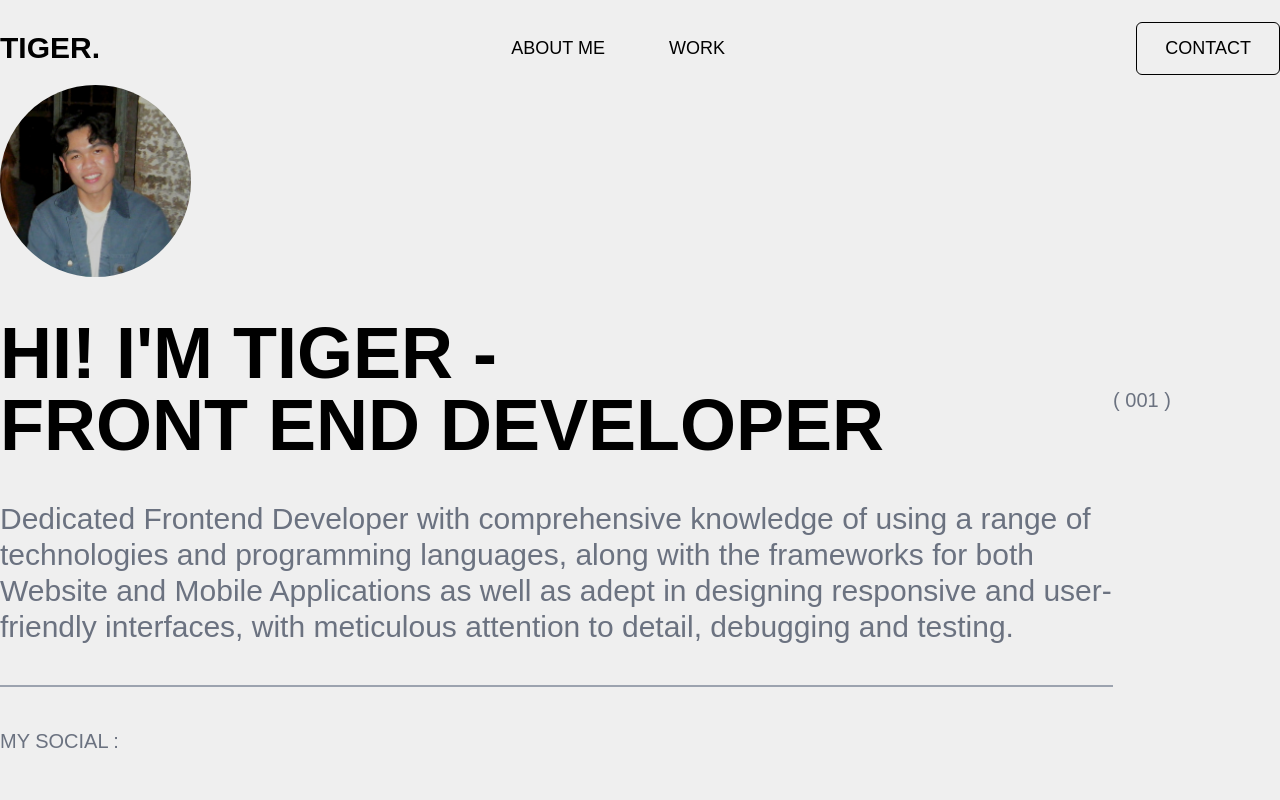
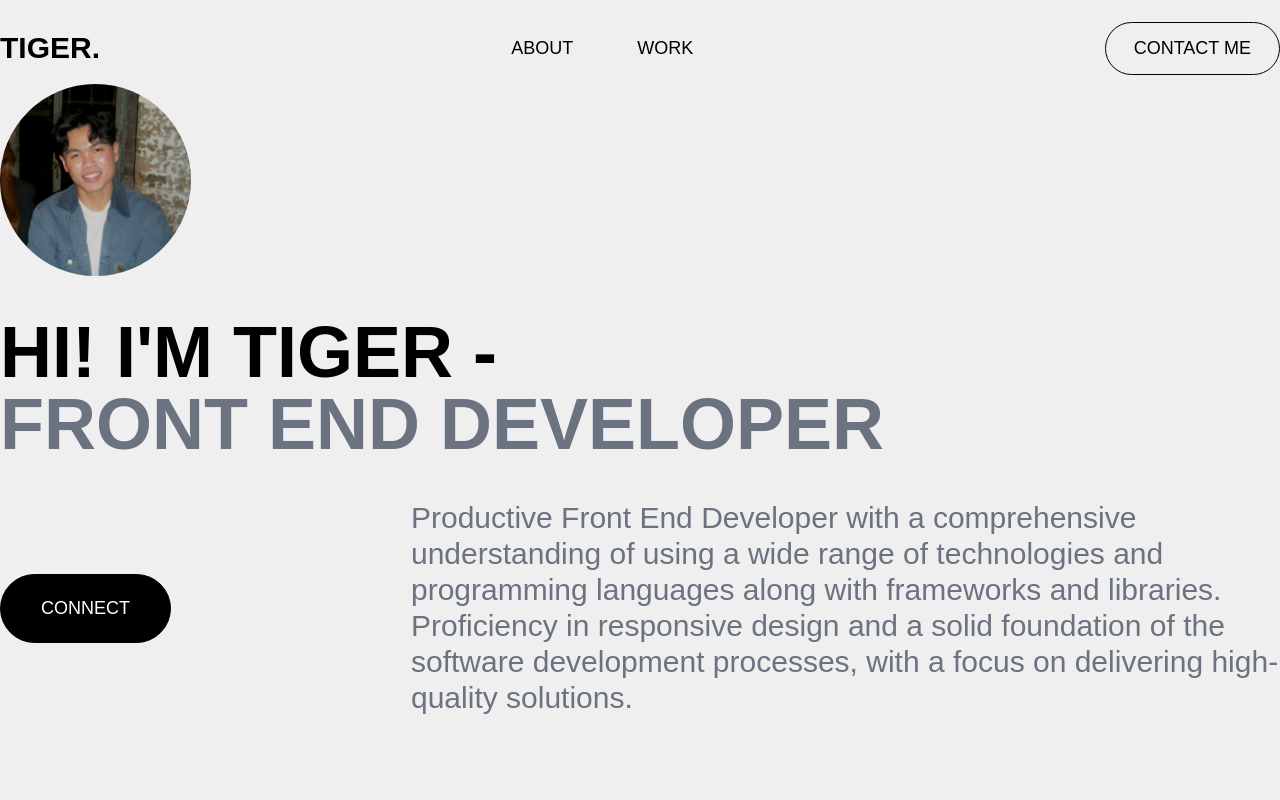
Before and after one commit to ttigerr/portfolio-project, a React (Create React App) app: page / in a window 1280 px wide. Shown: the top 800 px of the page. Built offline with nearby package versions, Linux system fonts and the light colour scheme.

Commit message:
Homepage buttons and contents updated

```diff
--- a/src/App.css
+++ b/src/App.css
@@ -27,7 +27,7 @@ header {
 
 .sub-header {
   width: 100%;
-  position: absolute;
+  position: fixed;
  }
 
  .l-home {
--- a/src/Components/Header.jsx
+++ b/src/Components/Header.jsx
@@ -23,7 +23,7 @@ const Header = () => {
           <ul className='hidden md:flex gap-[4rem] text-2xl'>
               <li>
                 <Link to='about' smooth={true} duration={700}>
-                  ABOUT ME
+                  ABOUT
                 </Link>
               </li>
               <li>
@@ -34,10 +34,10 @@ const Header = () => {
           </ul>
         </div>
         <div>
-          <ul>
-            <li className="p-3 px-7 rounded-md border-[1px] border-black">
+          <ul className="hidden md:flex">
+            <li className="p-3 px-7 rounded-full border-[1px] border-black">
                 <Link to='contact' smooth={true} duration={700}>
-                  CONTACT
+                  CONTACT ME
                 </Link>
             </li>
           </ul>
--- a/src/Components/Home.jsx
+++ b/src/Components/Home.jsx
@@ -1,33 +1,41 @@
 import React from 'react';
 import tiger from "../Assets/profile.jpg";
-
+import { Link } from 'react-scroll';
 
 const Home = () => {
   return (
     <div name="home" className="h-screen">
         {/* <section className="m-screen flex flex-col items-center h-full justify-between gap-x-20 md:flex-row"> */}
-        <section className="m-screen flex flex-col items-center h-full md:flex-row">
-           {/* Left Container */}
+        <section className="m-screen flex flex-col justify-center h-full">
+           {/* Top Container */}
            <div>
                 <img src={tiger} alt="profile" className="rounded-full h-48 my-10"/>
                 <strong className="text-4xl md:text-7xl">
                     HI! I'M TIGER -
                 </strong>
                 <br/>
-                <strong className="text-4xl md:text-7xl">
+                <strong className="text-4xl md:text-7xl text-gray-500">
                     FRONT END DEVELOPER
                 </strong>
-                <p className="py-4 md:py-10 text-3xl">
-                    Dedicated Frontend Developer with comprehensive knowledge of using a range of technologies and programming languages,
-                    along with the frameworks for both Website and Mobile Applications as well as adept in designing responsive and user-friendly interfaces,
-                    with meticulous attention to detail, debugging and testing.
-                </p>
-                <div className="mb-10 border-[1px] border-gray-400"></div>
-                <p className="text-xl">MY SOCIAL :</p>
+
             </div>
-            {/* Right Container */}
-            <div className="basis-6/12">
-                <p className="text-xl">( 001 )</p>
+            {/* Bottom Container */}
+            <div className="flex items-center my-10">
+                <ul>
+                    <li className="p-5 px-10 bg-black text-white rounded-full border-[1px] border-black">
+                        <Link to='contact' smooth={true} duration={700}>
+                            CONNECT
+                        </Link>
+                    </li>
+                </ul>
+                <div>
+                    <p className="ml-60 text-3xl">
+                        Productive Front End Developer with a comprehensive understanding of using a wide range of technologies and programming languages along with frameworks and
+                        libraries. Proficiency in responsive design and a solid foundation of the software development processes, with a focus on delivering high-quality solutions.
+
+                    </p>
+                </div>
+                {/* <div className="mb-10 border-[1px] border-gray-400"></div> */}
                 {/* <div className="flex flex-row justify-center gap-x-20">
                     <Link to="about" smooth duration={500}
                             className="text-white w-fit text-md px-4 py-3 md:text-1xl md:px-7 md:py-4 md:my-3 flex text-center rounded-md bg-black cursor-pointer hover:scale-110 duration-500">
```
